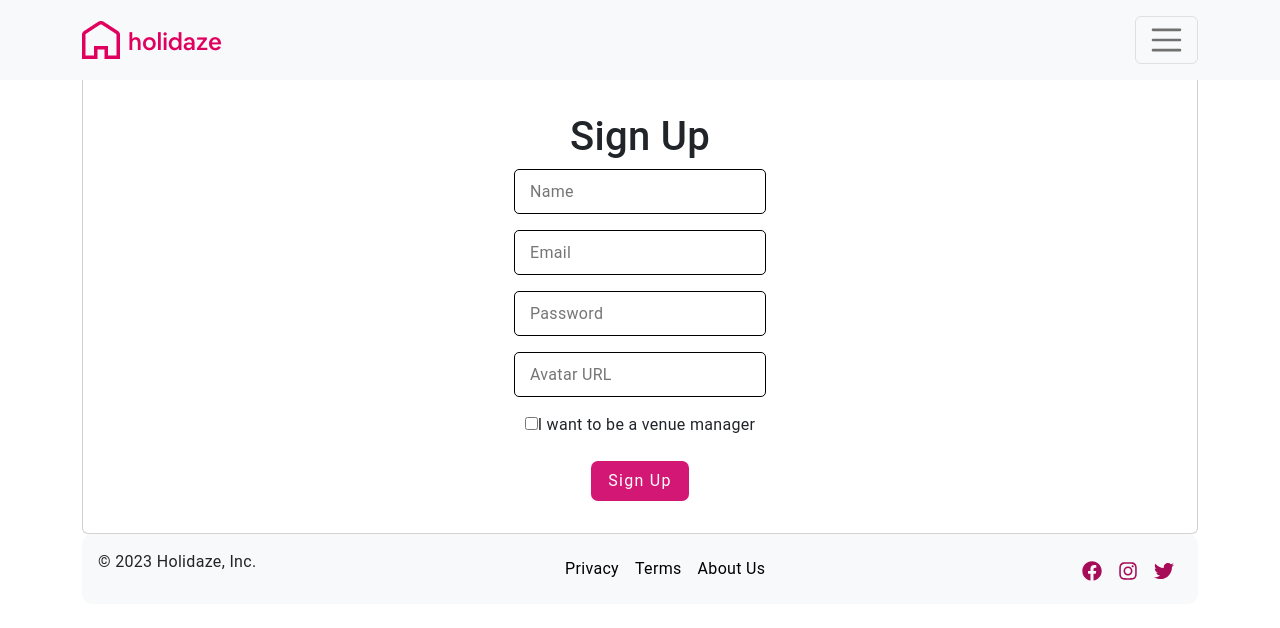
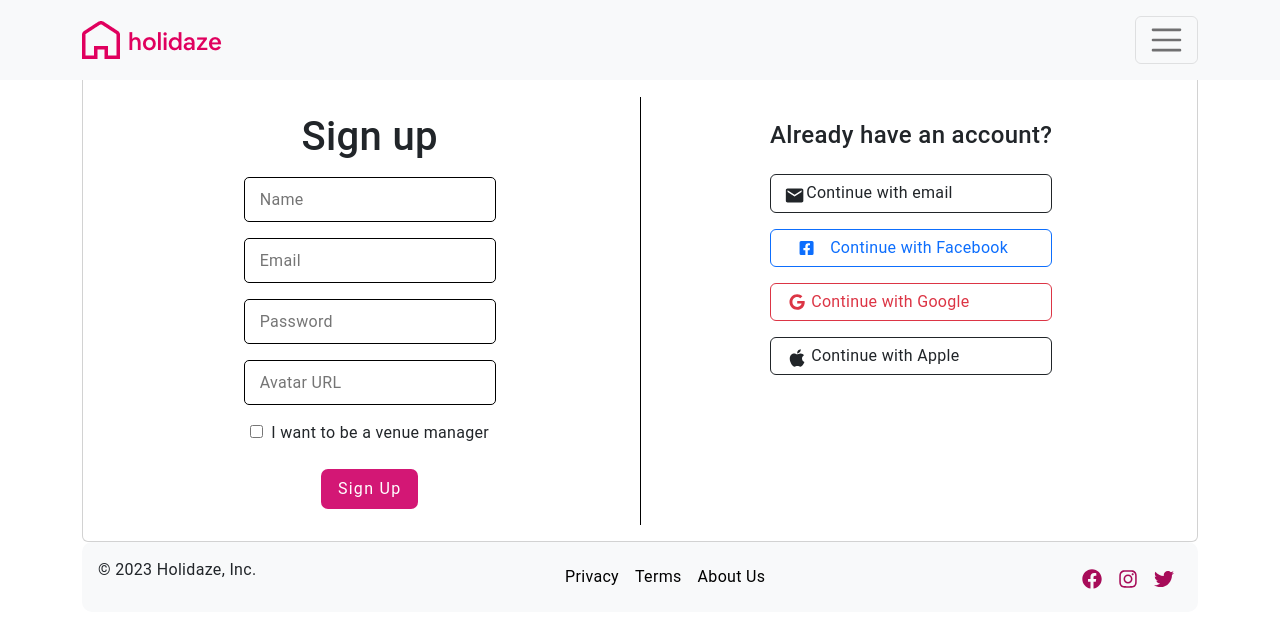
Before and after one commit to norbadboy/holidaze-project-exam-2-thong, a React (Create React App) app in the folder project-exam-2/: page /register in a window 1280 px wide. Shown: the top 628 px of the page. Built offline with nearby package versions, Linux system fonts and the light colour scheme.

Commit message:
added login page

```diff
--- a/project-exam-2/package.json
+++ b/project-exam-2/package.json
@@ -8,6 +8,7 @@
     "@testing-library/react": "^13.4.0",
     "@testing-library/user-event": "^13.5.0",
     "bootstrap": "^5.2.3",
+    "formik": "^2.2.9",
     "react": "^18.2.0",
     "react-bootstrap": "^2.7.4",
     "react-dom": "^18.2.0",
--- a/project-exam-2/src/App.jsx
+++ b/project-exam-2/src/App.jsx
@@ -7,6 +7,7 @@ import Footer from "./components/footer";
 import SignUpFormUser from "./routes/RegisterPageUser";
 import HomePage from "./routes/HomePage";
 import VenuePage from "./routes/VenuePage";
+import Login from "./routes/LoginPage";
 
 function Layout() {
   return (
@@ -24,6 +25,7 @@ function App() {
       <Route path="/" element={<Layout />}>
         <Route path="/" element={<HomePage />} />
         <Route path="/register" element={<SignUpFormUser />} />
+        <Route path="/login" element={<Login />} />
         <Route path="/:id" element={<VenuePage />} />
       </Route>
     </Routes>
--- a/project-exam-2/src/api/auth/login.mjs
+++ b/project-exam-2/src/api/auth/login.mjs
@@ -0,0 +1,29 @@
+import { API_PATH } from "../constant.mjs";
+import { headers } from "../headers.mjs";
+import * as storageSave from "../storage/save.mjs";
+
+const action = "/auth/login";
+const method = "POST";
+
+export async function loginFunction({ email, password }) {
+  const loginURL = API_PATH + action;
+  const body = JSON.stringify({ email, password });
+
+  const response = await fetch(loginURL, {
+    headers: headers("application/json"),
+    method,
+    body,
+  });
+
+  if (response.ok) {
+    const profile = await response.json();
+    storageSave.save("token", profile.accessToken);
+    delete profile.accessToken;
+    storageSave.save("user", profile);
+    return profile;
+  } else {
+    alert("wrong email or password");
+  }
+  loginFunction(email, password);
+  console.log("loginFunction");
+}
--- a/project-exam-2/src/components/header.jsx
+++ b/project-exam-2/src/components/header.jsx
@@ -24,10 +24,10 @@ function NavbarComponent() {
         <Navbar.Collapse id="basic-navbar-nav">
           <Nav className={styles.navItemsContainer}>
             <Nav.Link href="/register" className="d-flex justify-content-end">
-              <strong>Sign Up</strong>
+              <strong>Sign up</strong>
             </Nav.Link>
             <Nav.Link href="/login" className="d-flex justify-content-end">
-              Login
+              Log in
             </Nav.Link>
             <Nav.Link href="/" className="d-flex justify-content-end">
               Home
--- a/project-exam-2/src/routes/LoginPage/index.jsx
+++ b/project-exam-2/src/routes/LoginPage/index.jsx
@@ -0,0 +1,56 @@
+import * as yup from "yup";
+import { Formik, Form, Field, ErrorMessage } from "formik";
+import { StyledButton } from "../../styles/styledComponents/styledButton";
+import { Card } from "react-bootstrap";
+import { loginFunction } from "../../api/auth/login.mjs";
+
+const Login = () => {
+  const initialValues = {
+    email: "",
+    password: "",
+  };
+  const validationSchema = yup.object().shape({
+    email: yup
+      .string()
+      .matches(
+        /^[a-zA-Z0-9._%+-]+@(?:stud\.)?noroff\.no$/,
+        "only valid email with @(stud.)noroff.no"
+      )
+      .required(),
+    password: yup.string().min(8, "minimum 8 characters").required(),
+  });
+  const onSubmit = async (data) => {
+    try {
+      const response = await loginFunction(data);
+      console.log(response);
+    } catch (error) {
+      console.error(error);
+    }
+  };
+
+  return (
+    <Card className="mt-5">
+      <Formik initialValues={initialValues} validationSchema={validationSchema} onSubmit={onSubmit}>
+        {({ isSubmitting }) => (
+          <Form className="mt-5">
+            <div>
+              <label htmlFor="email">Email</label>
+              <Field type="email" name="email" />
+              <ErrorMessage name="email" />
+            </div>
+            <div>
+              <label htmlFor="password">Password</label>
+              <Field type="password" name="password" />
+              <ErrorMessage name="password" />
+            </div>
+            <StyledButton type="submit" disabled={isSubmitting}>
+              Login
+            </StyledButton>
+          </Form>
+        )}
+      </Formik>
+    </Card>
+  );
+};
+
+export default Login;
--- a/project-exam-2/src/routes/RegisterPageUser/index.jsx
+++ b/project-exam-2/src/routes/RegisterPageUser/index.jsx
@@ -4,8 +4,11 @@ import { useForm } from "react-hook-form";
 import { useState } from "react";
 import { StyledForm, StyledInput } from "../../styles/styledComponents/styledForm";
 import { StyledButton } from "../../styles/styledComponents/styledButton";
-import { Card } from "react-bootstrap";
+import { Button, Card } from "react-bootstrap";
 import { registerFunction } from "../../api/auth/register.mjs";
+import { FaFacebookSquare, FaApple, FaGoogle } from "react-icons/fa";
+import { MdMail } from "react-icons/md";
+import { Link } from "react-router-dom";
 
 const schema = yup.object().shape({
   name: yup
@@ -49,12 +52,16 @@ function SignUpFormUser() {
       console.error(error);
     }
   };
+  const handleContinueWithEmail = () => {
+    window.location.href = "/login";
+  };
 
   return (
     <Card className="mt-5">
       <Card.Body className="pt-5">
-        <StyledForm onSubmit={handleSubmit(onSubmit)}>
-          <h1>Sign Up</h1>
+        <div className="d-flex justify-content-between">
+          <StyledForm className="d-flex flex-grow-1" onSubmit={handleSubmit(onSubmit)}>
+            <h1 className="mb-3">Sign up</h1>
             <StyledInput type="text" placeholder="Name" {...register("name", { required: true })} />
             {errors.name && <p>{errors.name.message}</p>}
             <StyledInput
@@ -78,6 +85,7 @@ function SignUpFormUser() {
             <div>
               <label>
                 <input
+                  className="me-2"
                   type="checkbox"
                   checked={isVenueManager}
                   onChange={(event) => {
@@ -92,6 +100,67 @@ function SignUpFormUser() {
               Sign Up
             </StyledButton>
           </StyledForm>
+          <div
+            className="d-flex flex-grow-1 justify-content-center"
+            style={{ borderLeft: "1px solid black" }}
+          >
+            <div className="redirectToLoginContainer d-flex flex-column">
+              <h4 className="mt-4">Already have an account?</h4>
+              <Button
+                className="mt-3 d-flex justify-content-center"
+                variant="outline-dark"
+                size="md"
+                block
+                onClick={handleContinueWithEmail}
+              >
+                <MdMail
+                  className="mt-1 d-flex flex-grow-1"
+                  style={{ width: "0px", height: "21px" }}
+                />
+                <div className="d-flex flex-grow-1" style={{ width: "210px" }}>
+                  Continue with email
+                </div>{" "}
+              </Button>
+              <Button
+                className="mt-3 d-flex justify-content-center"
+                variant="outline-primary"
+                size="md"
+                block
+                onClick={() => window.open("https://www.facebook.com", "_blank")}
+              >
+                <FaFacebookSquare className="mt-1 d-flex flex-grow-1" />
+                <div className="d-flex flex-grow-1">Continue with Facebook</div>
+              </Button>
+              <Button
+                className="mt-3 d-flex justify-content-center"
+                variant="outline-danger"
+                size="md"
+                block
+                onClick={() => window.open("https://www.google.com", "_blank")}
+              >
+                <FaGoogle className="mt-1 d-flex flex-grow-1" style={{ width: "0px" }} />
+                <div className="d-flex flex-grow-1" style={{ width: "200px" }}>
+                  Continue with Google
+                </div>{" "}
+              </Button>
+              <Button
+                className="mt-3 d-flex justify-content-center"
+                variant="outline-dark"
+                size="md"
+                block
+                onClick={() => window.open("https://www.apple.com", "_blank")}
+              >
+                <FaApple
+                  className="mt-1 d-flex flex-grow-1"
+                  style={{ width: "0px", height: "20px" }}
+                />
+                <div className="d-flex flex-grow-1" style={{ width: "200px" }}>
+                  Continue with Apple
+                </div>
+              </Button>
+            </div>
+          </div>
+        </div>
       </Card.Body>
     </Card>
   );
```
Also changed, not shown: 1 other file (tests, documents, lock files or other folders). Lines whose indentation alone changed are shown as unchanged.
